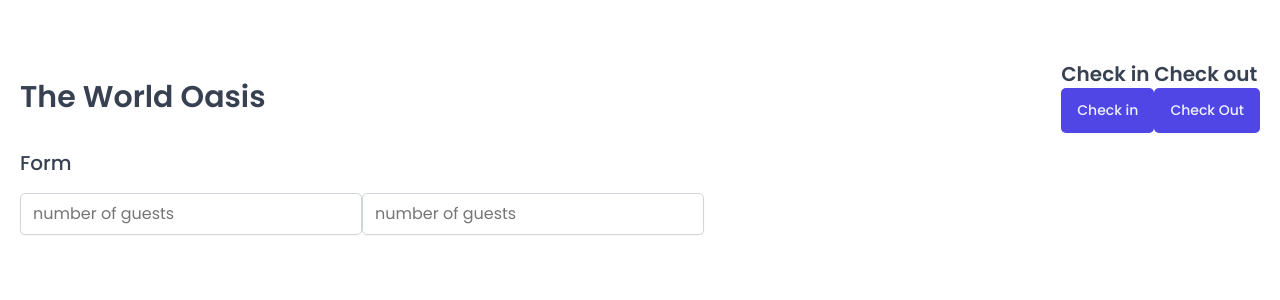
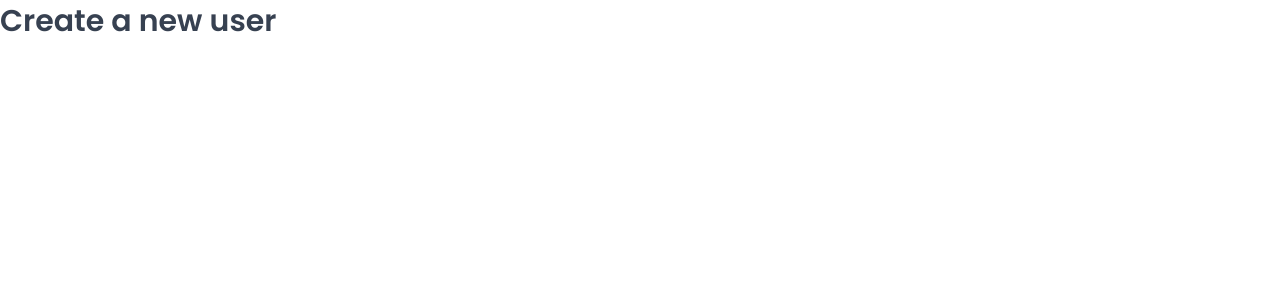
Before and after one commit to YousefAboschwaly/The-wild-oasis, a React (Vite) app: page /users in a window 1280 px wide. Shown: the top 300 px of the page. Built offline with nearby package versions, Linux system fonts and the light colour scheme; a web font is replaced by a local one.

Commit message:
Make Routing

```diff
--- a/src/App.jsx
+++ b/src/App.jsx
@@ -1,46 +1,31 @@
-import styled from "styled-components";
+import { BrowserRouter, Navigate, Route, Routes } from "react-router-dom";
+import Dashboard from "./pages/Dashboard";
+import Bookings from "./pages/Bookings";
+import Cabins from "./pages/Cabins";
+import Users from "./pages/Users";
+import Settings from "./pages/Settings";
+import Account from "./pages/Account";
+import Login from "./pages/Login";
+import PageNotFound from "./pages/PageNotFound";
 import GlobalStyles from "./styles/GlobalStyles";
-import Row from "./ui/Row";
-import Heading from "./ui/Heading";
-import Button from "./ui/Button";
-import Input from "./ui/Input";
 
 export default function App() {
-  const StyledApp = styled.main`
-    /* background-color: orangered; */
-    padding: 20px;
-    margin-top: 40px;
-  `;
-
-  const H1 = styled.h1`
-    font-size: 40px;
-    color: blue;
-    font-weight: bold;
-  `;
-
   return (
     <>
-      <GlobalStyles />
-      <StyledApp>
-        <Row >
-          <Row type="horizontal">
-            <Heading as="h1">The World Oasis</Heading>
-
-            <div>
-              <Heading as="h2">Check in Check out</Heading>
-              <Button onClick={() => alert("Checked In")}>Check in</Button>
-              <Button onClick={() => alert("Checked Out")}>Check Out</Button>
-            </div>
-          </Row>
-          <Heading as="h3">Form</Heading>
-          <Row type="vertical">
-            <form>
-              <Input type="number" placeholder="number of guests" />
-              <Input type="number" placeholder="number of guests" />
-            </form>
-          </Row>
-        </Row>
-      </StyledApp>
+    <GlobalStyles/>
+      <BrowserRouter>
+        <Routes>
+          <Route index element={<Navigate replace to="dashboard" />} />
+          <Route path="dashboard" element={<Dashboard />} />
+          <Route path="bookings" element={<Bookings />} />
+          <Route path="cabins" element={<Cabins />} />
+          <Route path="users" element={<Users />} />
+          <Route path="settings" element={<Settings />} />
+          <Route path="account" element={<Account />} />
+          <Route path="login" element={<Login />} />
+          <Route path="*" element={<PageNotFound />} />
+        </Routes>
+      </BrowserRouter>
     </>
   );
 }
--- a/src/pages/Users.jsx
+++ b/src/pages/Users.jsx
@@ -1,7 +1,7 @@
 import Heading from "../ui/Heading";
 
-function NewUsers() {
+function Users() {
   return <Heading as="h1">Create a new user</Heading>;
 }
 
-export default NewUsers;
+export default Users;
```
